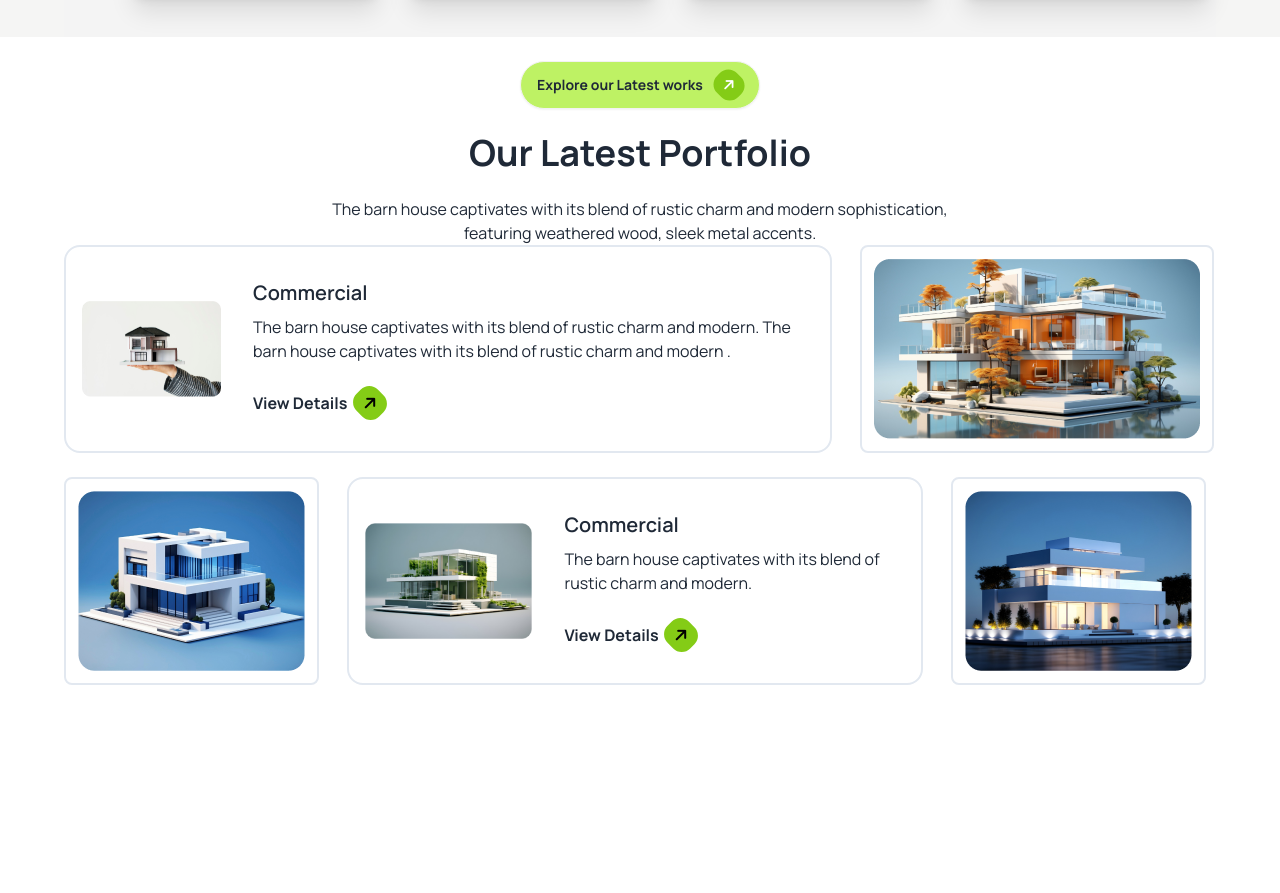
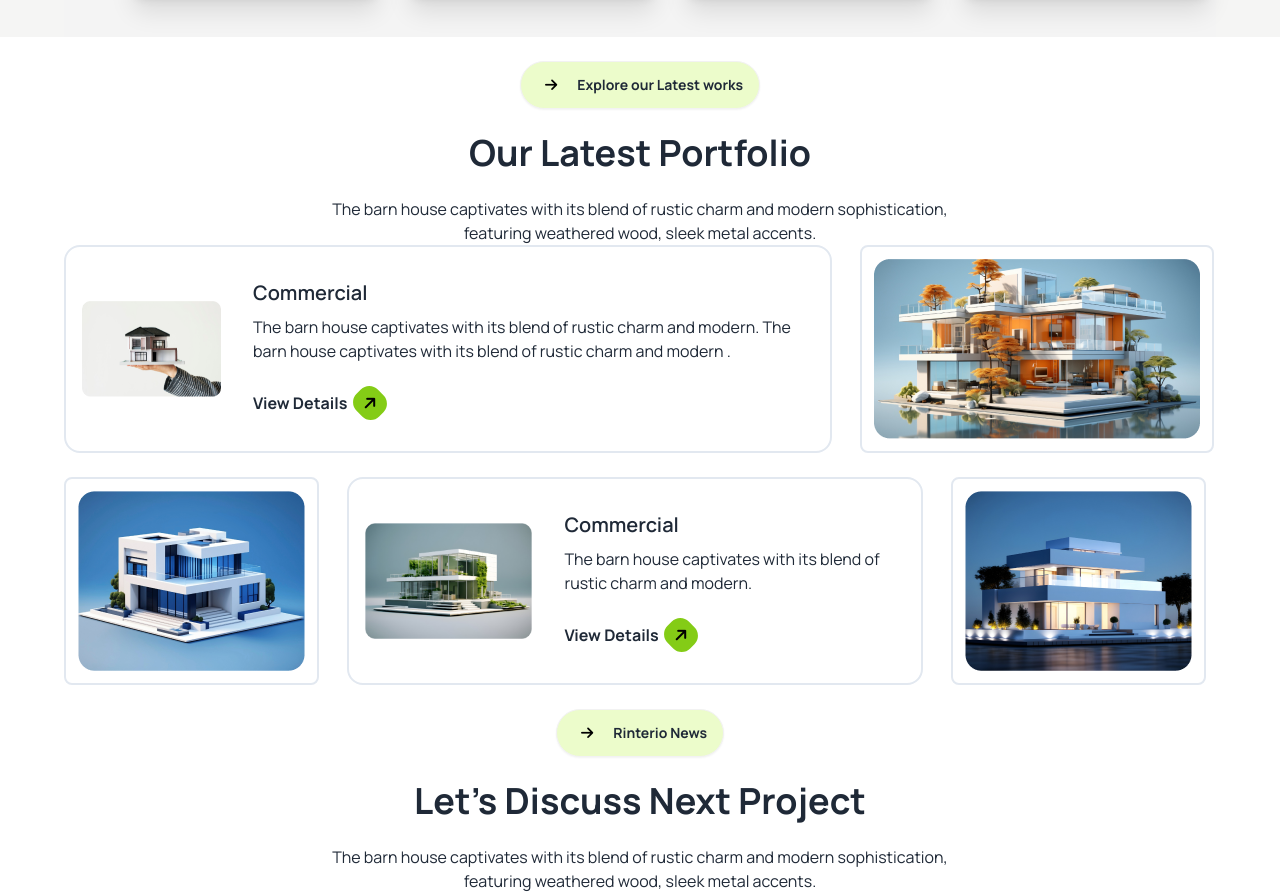
Before and after one commit to samiurrahmann/assignment-3, a plain HTML site: page index.html in a window 1280 px wide. Shown: the part 1815-2708 px from the top of the page. Before the commit the page ends 2524 px from the top, so only its background shows below. Drawn offline with nearby package versions, Linux system fonts and the light colour scheme.

Commit message:
added new section

```diff
--- a/index.html
+++ b/index.html
@@ -93,7 +93,7 @@
           <p class="text-center   my-6	text-slate-700 ">The barn house captivates with its blend of rustic charm and modern sophistication, featuring weathered wood, sleek metal <br> accents, and large windows that flood the space with natural light.</p>
 
           <div class="flex justify-center items-center">
-            <div class="btn  items-center w-fit px-4  bg-lime-300 rounded-full font-bold space-x-1">
+            <div class="btn  items-center w-fit px-4  bg-lime-100 rounded-full font-bold space-x-1">
               <a class="font-bold">View Details</a>
               <span>
                 <i class="fa-solid fa-arrow-right bg-lime-500 text-white rounded-xl px-2 py-2 -rotate-45"></i>
@@ -206,11 +206,12 @@
     <section>
         <div>
           <div class="flex justify-center items-center">
-          <div class="btn  items-center w-fit px-4  bg-lime-300 rounded-full font-bold space-x-1">
+          <div class="btn  items-center w-fit px-4  bg-lime-100 rounded-full font-bold space-x-1">
+            <span>
+              <i class="fa-solid fa-arrow-right  text-black rounded-xl px-2 py-2 -rotate-50"></i>
+            </span>
             <a class="font-bold">Explore our Latest works</a>
-            <span>
-              <i class="fa-solid fa-arrow-right bg-lime-500 text-white rounded-xl px-2 py-2 -rotate-45"></i>
-            </span>
+
           </div>
         </div>
         <br>
@@ -284,6 +285,29 @@
 
     </section>
 <br>
+      <!-- 3rd section new style -->
+         <section>
+          <div>
+            <div>
+              <div class="flex justify-center items-center">
+              <div class="btn  items-center w-fit px-4  bg-lime-100 rounded-full font-bold space-x-1">
+                <span>
+                  <i class="fa-solid fa-arrow-right  text-black rounded-xl px-2 py-2 -rotate-50"></i>
+                </span>
+                <a class="font-bold">Rinterio News</a>
+
+              </div>
+            </div>
+            <br>
+
+              <h1 class="text-center font-bold text-4xl ">Let’s Discuss Next Project</h1> <br>
+              <p class="text-center text-base">The barn house captivates with its blend of rustic charm and modern sophistication, <br> featuring weathered wood, sleek metal accents.</p>
+          </div>
+
+          </div>
+
+        </section>
+
      </main>
     <footer></footer>
 </body>
```
